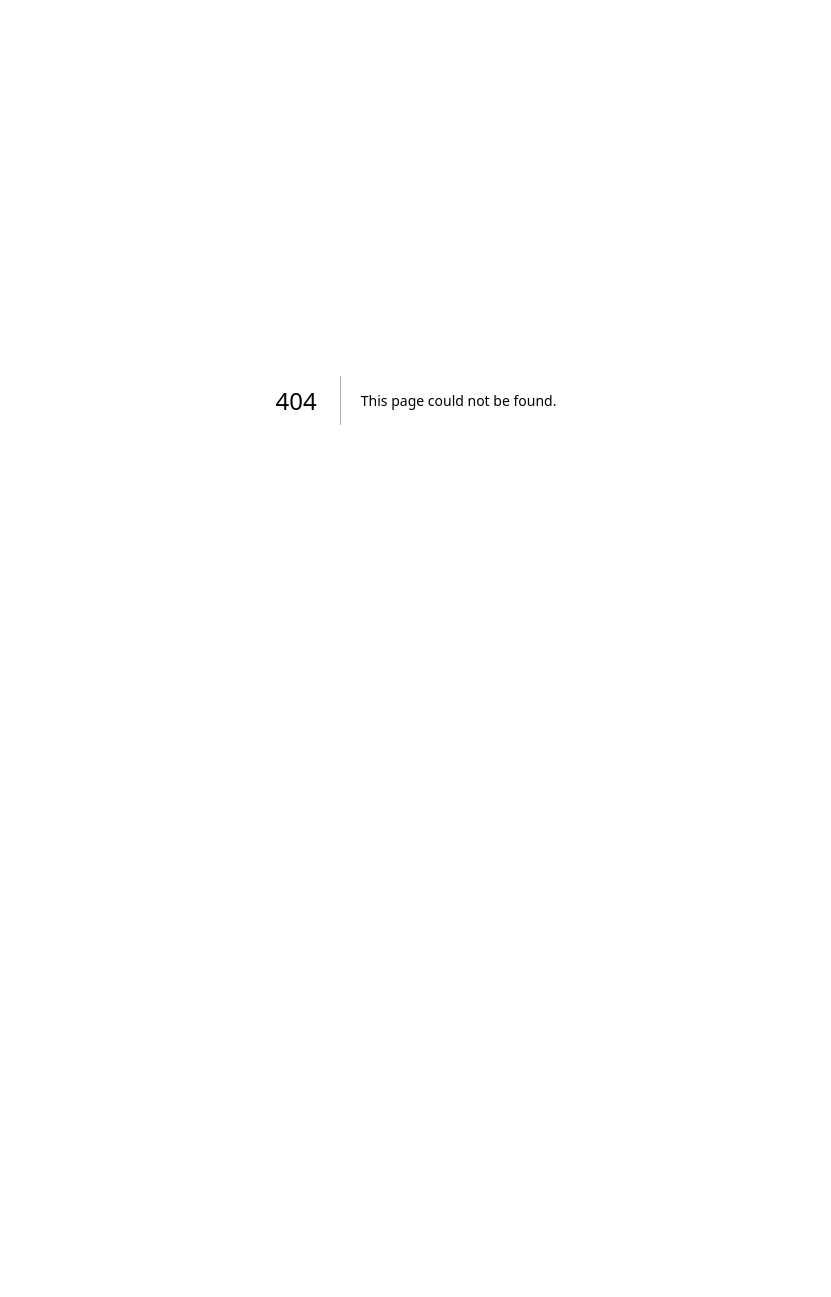
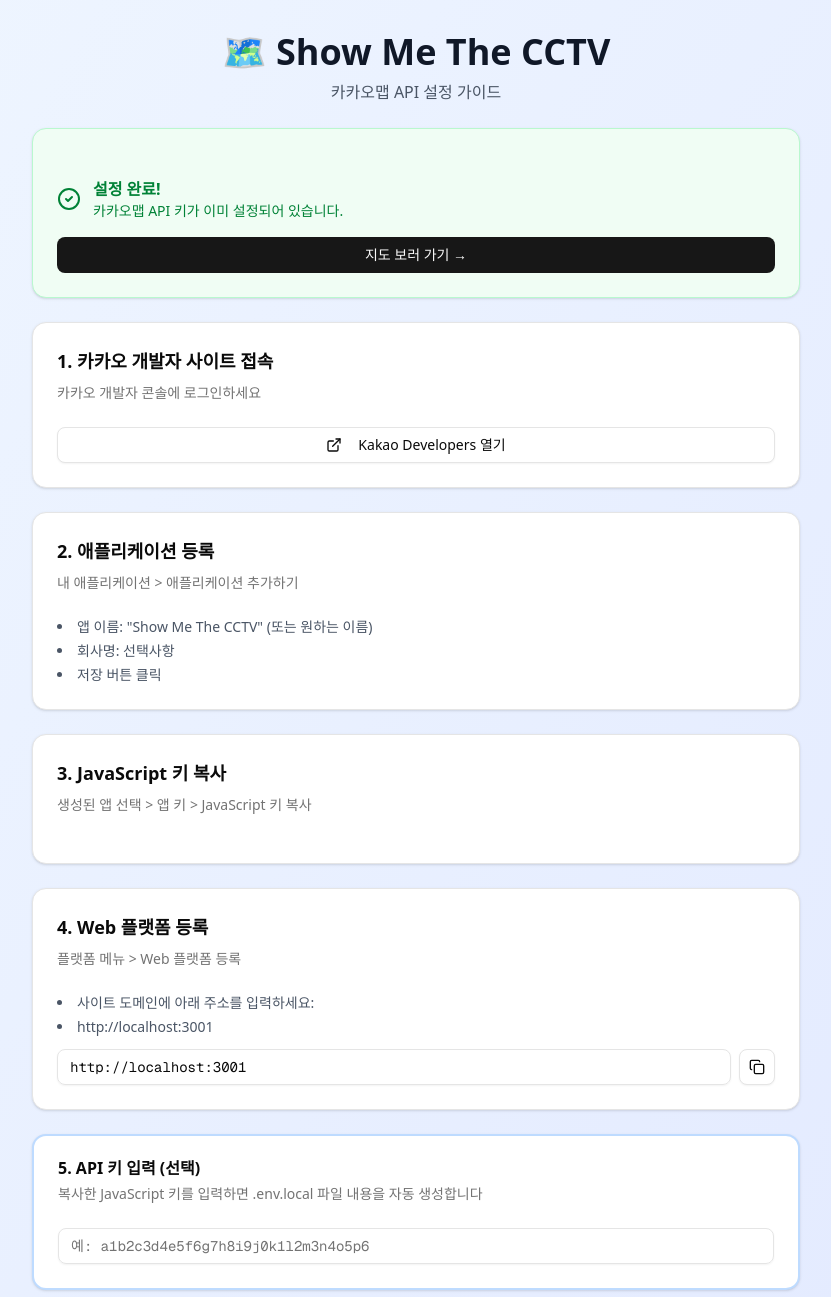
Before and after one commit to k1300k/Show-me-the-footage-, a Next.js app: page /setup in a window 1280 px wide. Before the commit this address had no page. Shown: the top 1297 px of the page, without its empty margins (224-1055 px from the left). Before the commit the page ends 800 px from the top, so only its background shows below. Built offline with nearby package versions, Linux system fonts and the light colour scheme; no server answers.

Commit message:
feat: add interactive kakao map API key setup guide

```diff
--- /dev/null
+++ b/src/app/setup/page.tsx
@@ -0,0 +1,243 @@
+'use client';
+
+import { useState, useEffect } from 'react';
+import { Button } from '@/components/ui/button';
+import { Input } from '@/components/ui/input';
+import { Card, CardContent, CardDescription, CardHeader, CardTitle } from '@/components/ui/card';
+import { CheckCircle2, ExternalLink, Copy, Check } from 'lucide-react';
+import Link from 'next/link';
+import { useRouter } from 'next/navigation';
+
+export default function SetupPage() {
+  const router = useRouter();
+  const [apiKey, setApiKey] = useState('');
+  const [isConfigured, setIsConfigured] = useState(false);
+  const [copied, setCopied] = useState(false);
+
+  useEffect(() => {
+    // 환경 변수가 설정되어 있는지 확인
+    const key = process.env.NEXT_PUBLIC_KAKAO_MAP_KEY;
+    setIsConfigured(!!key && key !== 'your_kakao_map_key_here');
+  }, []);
+
+  const copyToClipboard = (text: string) => {
+    navigator.clipboard.writeText(text);
+    setCopied(true);
+    setTimeout(() => setCopied(false), 2000);
+  };
+
+  const steps = [
+    {
+      title: '1. 카카오 개발자 사이트 접속',
+      description: '카카오 개발자 콘솔에 로그인하세요',
+      link: 'https://developers.kakao.com/',
+      linkText: 'Kakao Developers 열기',
+    },
+    {
+      title: '2. 애플리케이션 등록',
+      description: '내 애플리케이션 > 애플리케이션 추가하기',
+      details: [
+        '앱 이름: "Show Me The CCTV" (또는 원하는 이름)',
+        '회사명: 선택사항',
+        '저장 버튼 클릭',
+      ],
+    },
+    {
+      title: '3. JavaScript 키 복사',
+      description: '생성된 앱 선택 > 앱 키 > JavaScript 키 복사',
+    },
+    {
+      title: '4. Web 플랫폼 등록',
+      description: '플랫폼 메뉴 > Web 플랫폼 등록',
+      copyText: 'http://localhost:3001',
+      details: [
+        '사이트 도메인에 아래 주소를 입력하세요:',
+        'http://localhost:3001',
+      ],
+    },
+  ];
+
+  const envContent = `# KT ICT CCTV Database
+DB_HOST=cctvdb1.ktict.co.kr
+DB_PORT=1433
+DB_USER=user_hdauto
+DB_PASSWORD=e(oYgFXQ)UYW6(%N
+DB_NAME=cctv
+
+# CCTV Stream Account
+CCTV_CO_NAME=mnsoft
+CCTV_SERVICE_NAME=mnsoftmonitor
+CCTV_STREAM_BASE=http://stream.ktict.co.kr
+
+# Kakao Map API Key (복사한 JavaScript 키를 여기에 붙여넣기)
+NEXT_PUBLIC_KAKAO_MAP_KEY=${apiKey || '여기에_복사한_JavaScript_키_붙여넣기'}`;
+
+  return (
+    <div className="min-h-screen bg-gradient-to-br from-blue-50 to-indigo-100 p-4 py-8">
+      <div className="max-w-3xl mx-auto space-y-6">
+        {/* Header */}
+        <div className="text-center space-y-2">
+          <h1 className="text-4xl font-bold text-gray-900">🗺️ Show Me The CCTV</h1>
+          <p className="text-gray-600">카카오맵 API 설정 가이드</p>
+        </div>
+
+        {/* Status Card */}
+        {isConfigured ? (
+          <Card className="border-green-200 bg-green-50">
+            <CardContent className="pt-6">
+              <div className="flex items-center gap-3 text-green-700">
+                <CheckCircle2 className="w-6 h-6" />
+                <div>
+                  <p className="font-semibold">설정 완료!</p>
+                  <p className="text-sm">카카오맵 API 키가 이미 설정되어 있습니다.</p>
+                </div>
+              </div>
+              <Link href="/">
+                <Button className="w-full mt-4">지도 보러 가기 →</Button>
+              </Link>
+            </CardContent>
+          </Card>
+        ) : (
+          <Card className="border-yellow-200 bg-yellow-50">
+            <CardContent className="pt-6">
+              <p className="text-yellow-800 text-sm">
+                ⚠️ 카카오맵 API 키가 설정되지 않았습니다. 아래 가이드를 따라 설정해주세요.
+              </p>
+            </CardContent>
+          </Card>
+        )}
+
+        {/* Steps */}
+        {steps.map((step, index) => (
+          <Card key={index}>
+            <CardHeader>
+              <CardTitle className="text-lg">{step.title}</CardTitle>
+              <CardDescription>{step.description}</CardDescription>
+            </CardHeader>
+            <CardContent className="space-y-3">
+              {step.details && (
+                <ul className="list-disc list-inside space-y-1 text-sm text-gray-600">
+                  {step.details.map((detail, i) => (
+                    <li key={i}>{detail}</li>
+                  ))}
+                </ul>
+              )}
+              {step.link && (
+                <a href={step.link} target="_blank" rel="noopener noreferrer">
+                  <Button variant="outline" className="w-full">
+                    <ExternalLink className="w-4 h-4 mr-2" />
+                    {step.linkText}
+                  </Button>
+                </a>
+              )}
+              {step.copyText && (
+                <div className="flex gap-2">
+                  <Input value={step.copyText} readOnly className="font-mono text-sm" />
+                  <Button
+                    variant="outline"
+                    size="icon"
+                    onClick={() => copyToClipboard(step.copyText!)}
+                  >
+                    {copied ? <Check className="w-4 h-4" /> : <Copy className="w-4 h-4" />}
+                  </Button>
+                </div>
+              )}
+            </CardContent>
+          </Card>
+        ))}
+
+        {/* API Key Input */}
+        <Card className="border-2 border-blue-200">
+          <CardHeader>
+            <CardTitle>5. API 키 입력 (선택)</CardTitle>
+            <CardDescription>
+              복사한 JavaScript 키를 입력하면 .env.local 파일 내용을 자동 생성합니다
+            </CardDescription>
+          </CardHeader>
+          <CardContent className="space-y-4">
+            <Input
+              placeholder="예: a1b2c3d4e5f6g7h8i9j0k1l2m3n4o5p6"
+              value={apiKey}
+              onChange={(e) => setApiKey(e.target.value)}
+              className="font-mono"
+            />
+          </CardContent>
+        </Card>
+
+        {/* .env.local Content */}
+        <Card>
+          <CardHeader>
+            <CardTitle>6. .env.local 파일 생성</CardTitle>
+            <CardDescription>
+              프로젝트 루트 폴더에 .env.local 파일을 만들고 아래 내용을 복사하세요
+            </CardDescription>
+          </CardHeader>
+          <CardContent className="space-y-3">
+            <div className="relative">
+              <pre className="bg-gray-900 text-gray-100 p-4 rounded-lg text-xs overflow-x-auto">
+                {envContent}
+              </pre>
+              <Button
+                variant="secondary"
+                size="sm"
+                className="absolute top-2 right-2"
+                onClick={() => copyToClipboard(envContent)}
+              >
+                {copied ? (
+                  <>
+                    <Check className="w-3 h-3 mr-1" />
+                    복사됨
+                  </>
+                ) : (
+                  <>
+                    <Copy className="w-3 h-3 mr-1" />
+                    복사
+                  </>
+                )}
+              </Button>
+            </div>
+            <div className="bg-blue-50 border border-blue-200 rounded-lg p-3 text-sm text-blue-800">
+              <strong>📁 파일 위치:</strong> /Users/john/Show-me-the-footage-/.env.local
+            </div>
+          </CardContent>
+        </Card>
+
+        {/* Final Step */}
+        <Card className="border-2 border-indigo-200 bg-indigo-50">
+          <CardHeader>
+            <CardTitle>7. 서버 재시작</CardTitle>
+            <CardDescription>파일 저장 후 서버를 재시작하세요</CardDescription>
+          </CardHeader>
+          <CardContent className="space-y-3">
+            <div className="bg-gray-900 text-gray-100 p-4 rounded-lg font-mono text-sm">
+              <div># 터미널에서 Ctrl+C로 서버 중단 후</div>
+              <div className="text-green-400">npm run dev</div>
+            </div>
+            <Link href="/">
+              <Button className="w-full" size="lg">
+                완료! 지도 보러 가기 🎉
+              </Button>
+            </Link>
+          </CardContent>
+        </Card>
+
+        {/* Help */}
+        <Card>
+          <CardContent className="pt-6">
+            <p className="text-sm text-gray-600 text-center">
+              문제가 있으신가요?{' '}
+              <a
+                href="https://developers.kakao.com/docs/latest/ko/getting-started/app"
+                target="_blank"
+                rel="noopener noreferrer"
+                className="text-blue-600 hover:underline"
+              >
+                카카오 개발자 가이드 보기
+              </a>
+            </p>
+          </CardContent>
+        </Card>
+      </div>
+    </div>
+  );
+}
```
